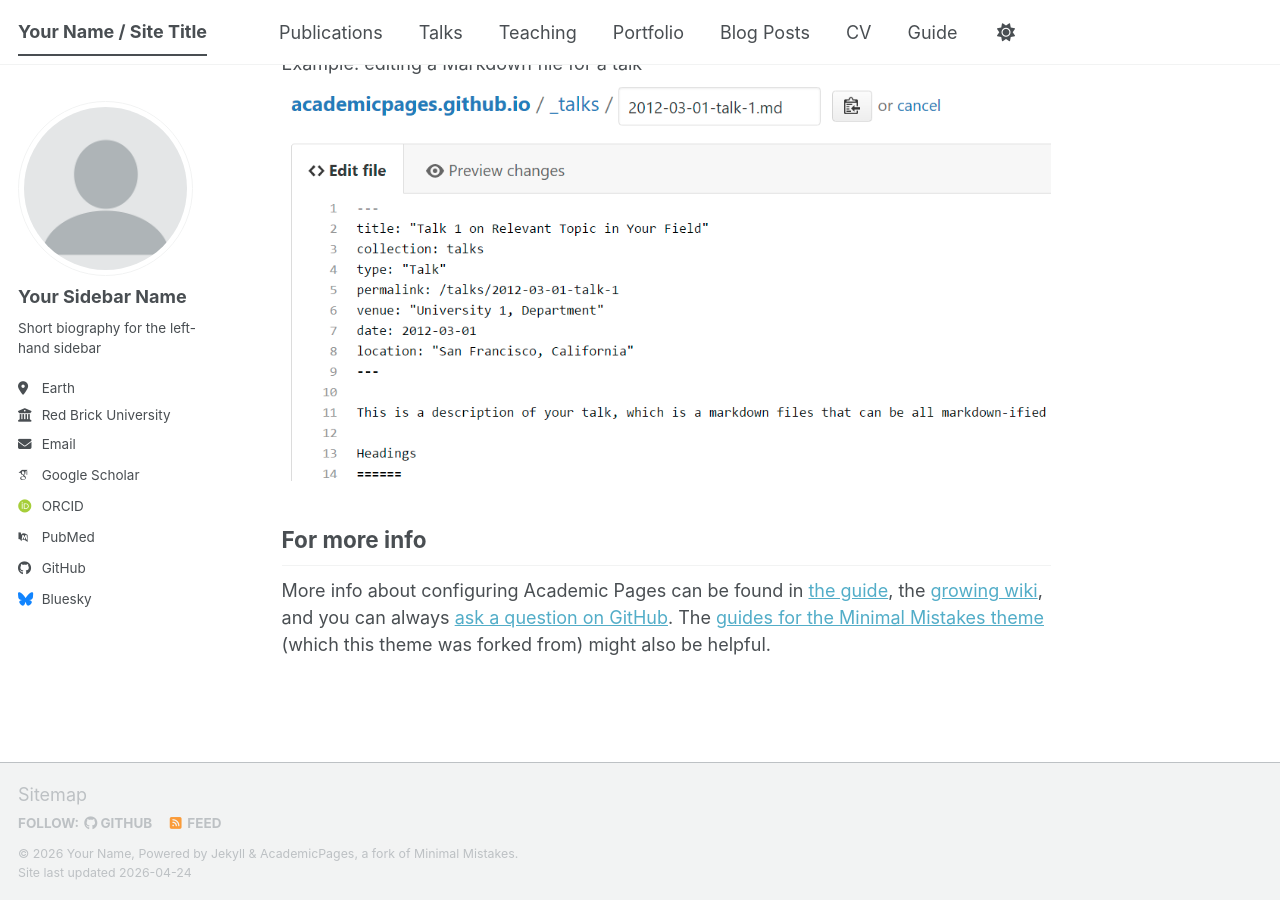
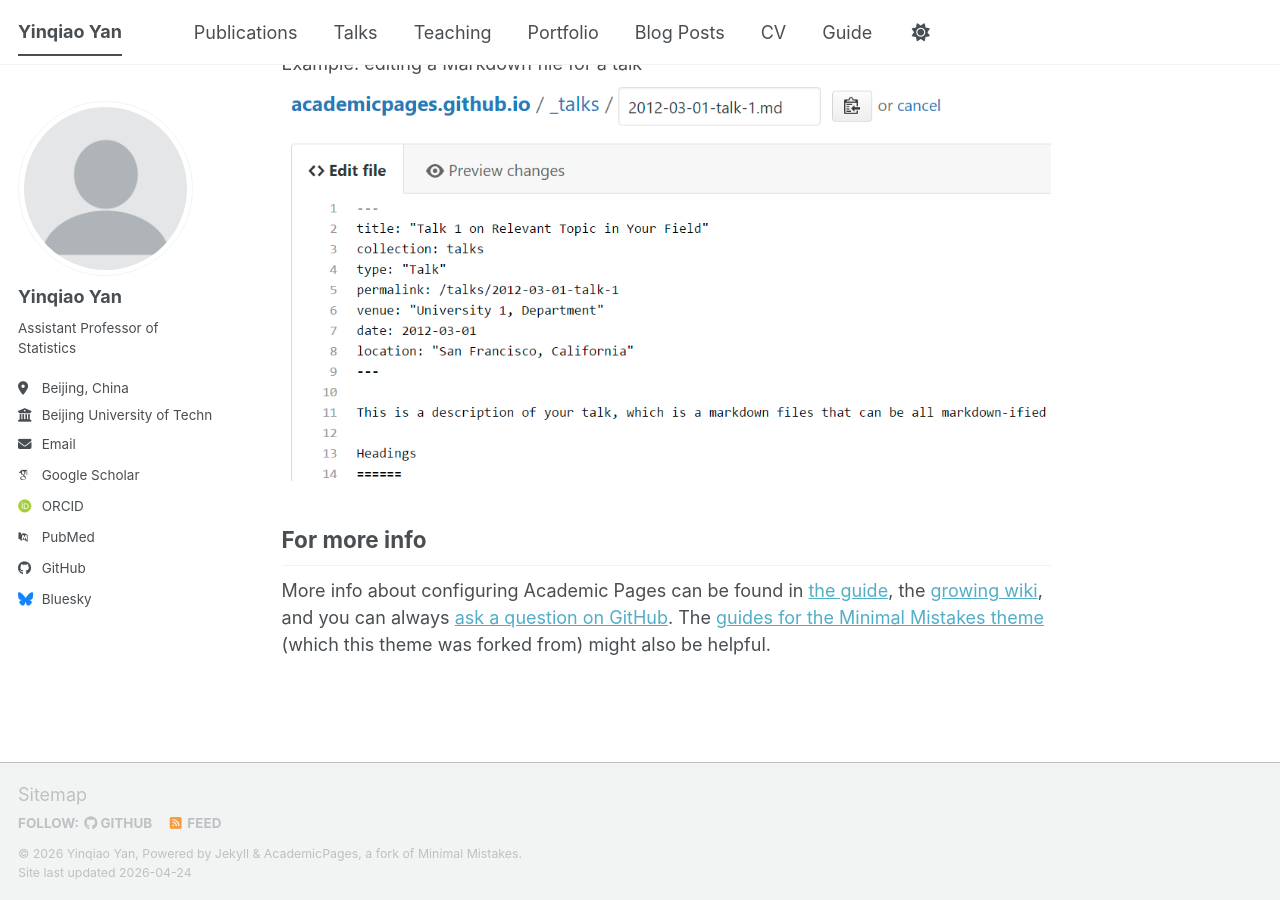
Before and after one commit to yinqiaoyan/yinqiaoyan.github.io, a Jekyll site: the page built from _pages/about.md, in a window 1280 px wide and 900 px high, scrolled down 2720 px. Built offline with Jekyll 4.4.1, drawn with Linux system fonts in a browser that asks for light colours; some web fonts are replaced; a script bundle is joined from its source files by our own code; library files that are not in the unit come from our copies.

Commit message:
Update _config.yml

```diff
--- a/_config.yml
+++ b/_config.yml
@@ -9,14 +9,14 @@
 # Basic Site Settings
 locale                   : "en-US"
 site_theme               : "default" # The available themes options are "default", "air", "sunrise", "mint", "dirt" and "contrast"
-title                    : "Your Name / Site Title"
+title                    : "Yinqiao Yan"
 title_separator          : "-"
-name                     : &name "Your Name"
-description              : &description "Your Name's academic portfolio"   # Update this with a general description of your site, this is the default if not overridden by a page
-url                      : https://academicpages.github.io # The base hostname & protocol for your site e.g. "https://[your GitHub username].github.io",
+name                     : &name "Yinqiao Yan"
+description              : &description "Yinqiao Yan's academic portfolio"   # Update this with a general description of your site, this is the default if not overridden by a page
+url                      : https://yinqiaoyan.github.io # The base hostname & protocol for your site e.g. "https://[your GitHub username].github.io",
                                                            # or if you already have some other page hosted on Github then use "https://[your GitHub username].github.io/[Your Repo Name]"
 baseurl                  : "" # the subpath of your site, e.g. "/blog"
-repository               : "academicpages/academicpages.github.io"
+repository               : "yinqiaoyan/yinqiaoyan.github.io"
 
 # Site Author - The following control what appear as part of the author content on the side bar.
 #               If a field is blank the icon and link will not appear, otherwise it will be shown.
@@ -24,18 +24,18 @@ repository               : "academicpages/academicpages.github.io"
 author:
   # Biographic information
   avatar           : "profile.png"
-  name             : "Your Sidebar Name"
+  name             : "Yinqiao Yan"
   pronouns         : # example: "she/her"
-  bio              : "Short biography for the left-hand sidebar"
-  location         : "Earth"
-  employer         : "Red Brick University"
+  bio              : "Assistant Professor of Statistics"
+  location         : "Beijing, China"
+  employer         : "Beijing University of Technology"
   uri              : # URL
-  email            : "none@example.org"
+  email            : "yinqiaoyan@bjut.edu.cn"
 
   # Academic websites
   academia         : # URL
   arxiv            : # URL - Update with the correct link to your profile
-  googlescholar    : "https://scholar.google.com/citations?user=PS_CX0AAAAAJ"
+  googlescholar    : "https://scholar.google.com/citations?user=EMjYSLMAAAAJ&hl=en"
   inspire-hep      : # URL
   impactstory      : # URL
   orcid            : "https://orcid.org/yourorcidurl"
@@ -51,7 +51,7 @@ author:
   bitbucket        : # Username - Update with your username on the site
   codepen          : # Username
   dribbble         : # Username
-  github           : "academicpages"
+  github           : "https://github.com/yinqiaoyan"
   kaggle           : # Username
   stackoverflow    : # User number or user number and name (i.e., use "1" or "1/jeff-atwood")
 
```
